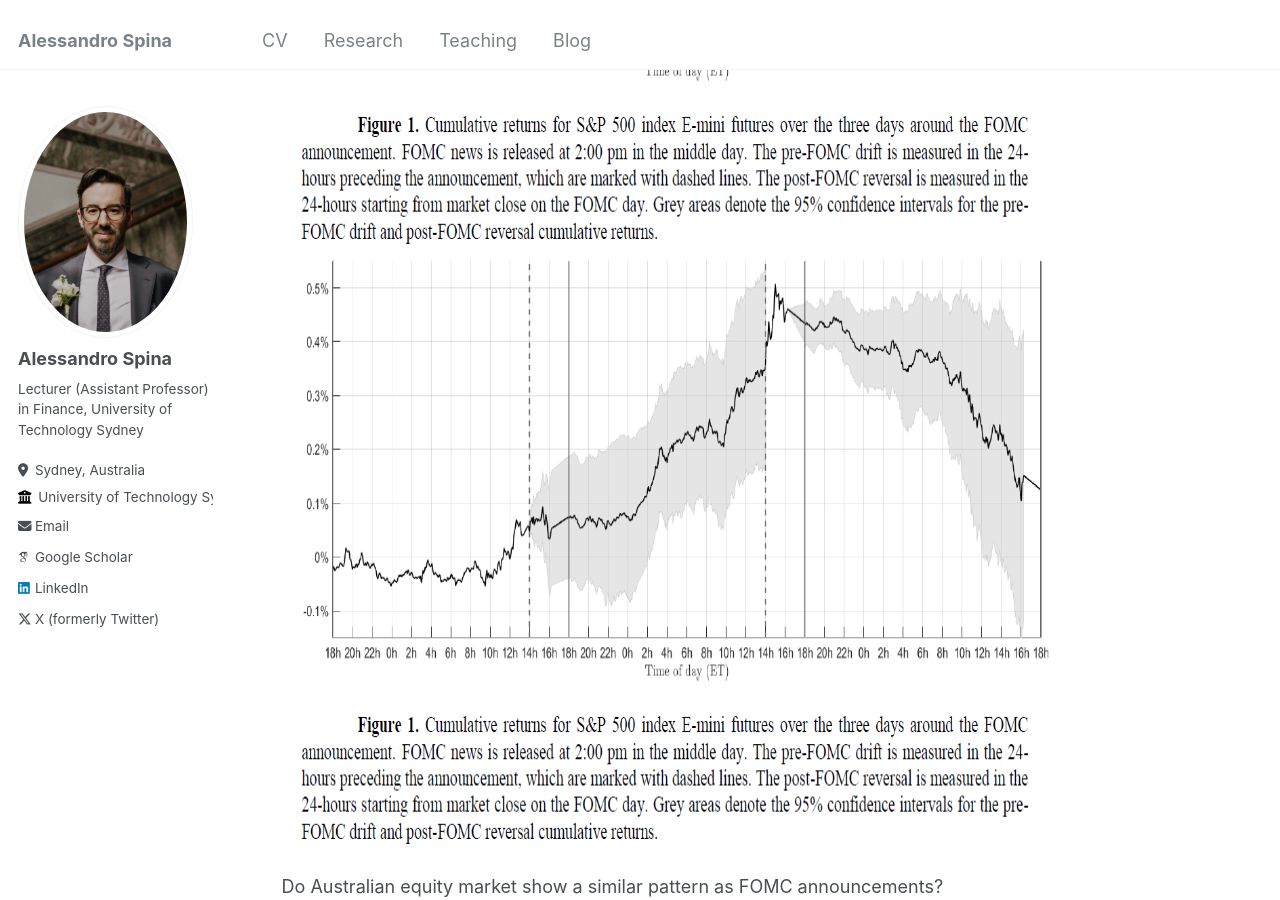
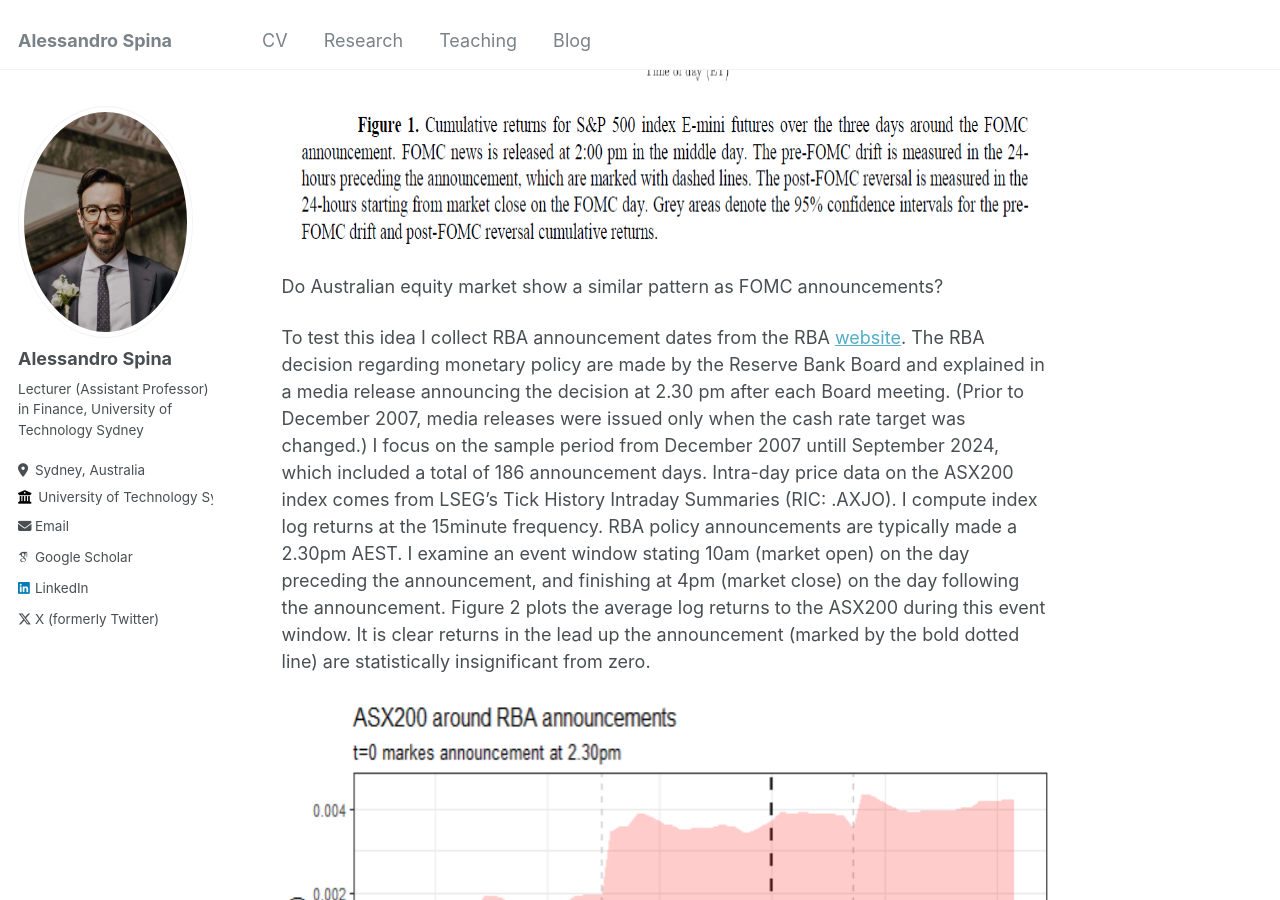
Before and after one commit to aspi6246/aspi6246.github.io, a Jekyll site: the page built from _posts/2024-10-02-blog-post-4.md, in a window 1280 px wide and 900 px high, scrolled down 1352 px. Built offline with Jekyll 4.4.1, drawn with Linux system fonts in a browser that asks for light colours; some web fonts are replaced.

Commit message:
Update 2024-10-02-blog-post-4.md

```diff
--- a/_posts/2024-10-02-blog-post-4.md
+++ b/_posts/2024-10-02-blog-post-4.md
@@ -14,7 +14,7 @@ The central bank is responsible for setting monetary policy. In Australia, the R
 Of particular interest is the behaviour of the equity market in the lead up to central bank policy announcements. Lucca and Moench (2015) were the first to document the pre-FOMC drift — market returns are large (0.49% per event) in the 24-hour window leading up to the FOMC announcement. Multiple theories have been suggested to explain the existence of the pre-FOMC drift. Ai and Bansal (2018) argue that macro news should carry a sizable risk premium under certain risk preferences. Hu, Pan, Wang, and Zhu (2022) argue that information uncertainty is being resolved before the FOMC, hence positive returns. Han, Ai, and Bansal (2021) and Ying (2020) argue that asymmetric information and informed trading pre-FOMC explain the drift. A recent working paper by Muravyev and Bondarenko, finds evidence inconsistent with these theories. Using E-mini S&P 500 futures, they find returns are abnormally negative on average, -0.31% per event, during the post-FOMC period. This negative return, which they call the post-FOMC reversal,  almost exactly matches the pre-FOMC drift, but with the opposite sign. Thus, the pre-FOMC drift and post-FOMC reversal returns add up to zero around announcements. This suggests that the pre-FOMC drift is a temporary phenomenon and potentially explained a temporary increase in price pressure which unwinds after the event. See their Figure 1 below:
 
 ![Alt text](/assets/images/blog_4_fig1.png){: style="width:800px;height:600px;"}
-![Alt text](/assets/images/blog_4_fig1.PNG){: style="width:800px;height:600px;"}
+
 
 Do Australian equity market show a similar pattern as FOMC announcements?
 
```
